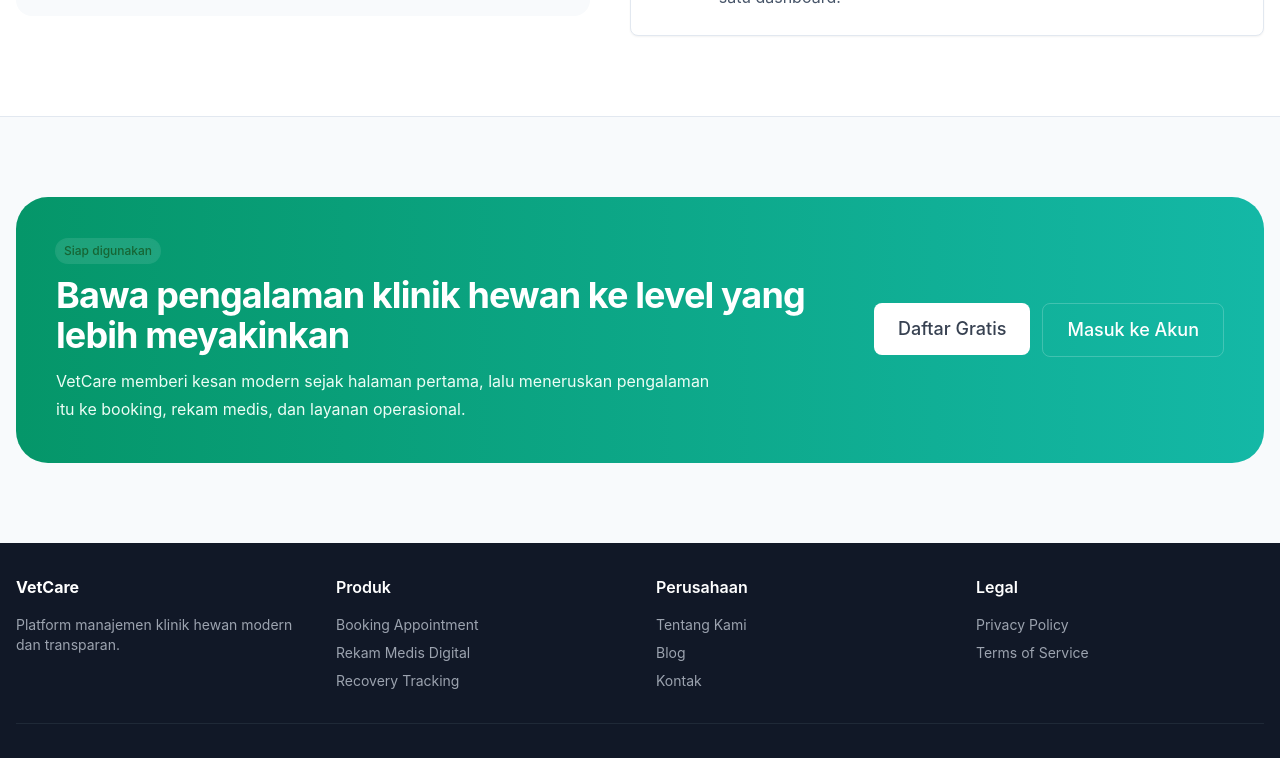
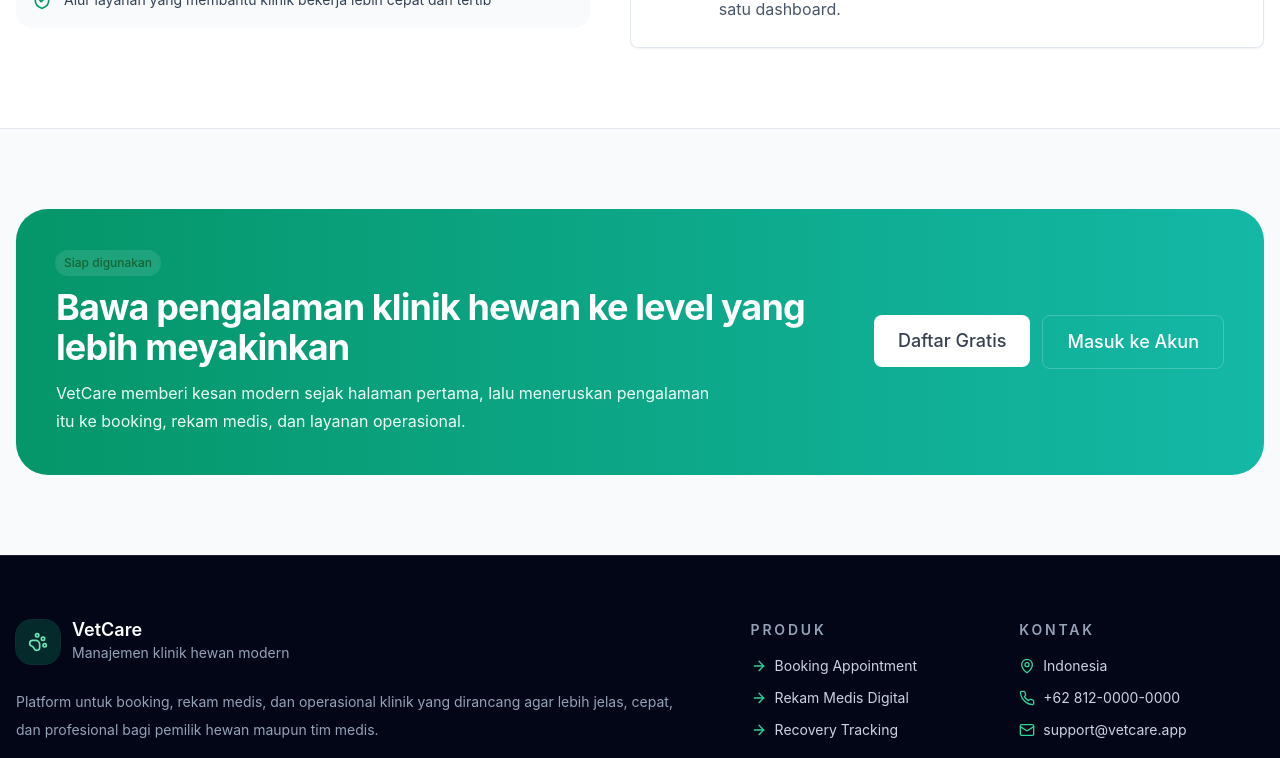
Before and after one commit to zenipara/vepet, a React (Vite) app in the folder frontend/: page / in a window 1280 px wide. Shown: the part 2000-2758 px from the top of the page. Built offline with nearby package versions, Linux system fonts and the light colour scheme; no server answers.

Commit message:
feat: enhance layout and styling of Navbar and Footer components; add 404 error page

```diff
--- a/frontend/src/app/layouts/PublicLayout.tsx
+++ b/frontend/src/app/layouts/PublicLayout.tsx
@@ -6,7 +6,7 @@
 
 export const PublicLayout: React.FC = () => {
   return (
-    <div className="flex flex-col min-h-screen">
+    <div className="flex min-h-screen flex-col bg-slate-50">
       <Navbar />
       <main className="flex-1">
         <Outlet />
--- a/frontend/src/components/layout/Footer.tsx
+++ b/frontend/src/components/layout/Footer.tsx
@@ -1,40 +1,78 @@
+import { ArrowRight, Mail, MapPin, PawPrint, Phone } from 'lucide-react'
+import { Link } from 'react-router-dom'
+import { Button } from '@/components/ui/Button'
+
 export const Footer = () => {
   return (
-    <footer className="bg-gray-900 text-white py-8">
-      <div className="max-w-7xl mx-auto px-4">
-        <div className="grid grid-cols-4 gap-8 mb-8">
+    <footer className="border-t border-white/10 bg-slate-950 text-white">
+      <div className="mx-auto max-w-7xl px-4 py-16">
+        <div className="grid gap-10 lg:grid-cols-[1.15fr_0.85fr]">
+          <div className="space-y-6">
+            <div className="flex items-center gap-3">
+              <span className="flex h-11 w-11 items-center justify-center rounded-2xl bg-emerald-500/20 text-emerald-300 ring-1 ring-emerald-400/20">
+                <PawPrint className="h-5 w-5" />
+              </span>
               <div>
-            <h3 className="font-bold mb-4">VetCare</h3>
-            <p className="text-gray-400 text-sm">
-              Platform manajemen klinik hewan modern dan transparan.
+                <p className="text-lg font-semibold leading-none">VetCare</p>
+                <p className="mt-1 text-sm text-slate-400">Manajemen klinik hewan modern</p>
+              </div>
+            </div>
+
+            <p className="max-w-2xl text-sm leading-7 text-slate-400">
+              Platform untuk booking, rekam medis, dan operasional klinik yang dirancang agar lebih
+              jelas, cepat, dan profesional bagi pemilik hewan maupun tim medis.
             </p>
+
+            <div className="grid gap-3 sm:grid-cols-3">
+              <div className="rounded-2xl border border-white/10 bg-white/5 p-4">
+                <p className="text-xs uppercase tracking-[0.2em] text-slate-500">Alamat</p>
+                <p className="mt-3 text-sm text-slate-200">Klinik digital untuk layanan hewan yang lebih rapi</p>
               </div>
+              <div className="rounded-2xl border border-white/10 bg-white/5 p-4">
+                <p className="text-xs uppercase tracking-[0.2em] text-slate-500">Telepon</p>
+                <p className="mt-3 text-sm text-slate-200">Hubungi klinik melalui dashboard layanan</p>
+              </div>
+              <div className="rounded-2xl border border-white/10 bg-white/5 p-4">
+                <p className="text-xs uppercase tracking-[0.2em] text-slate-500">Email</p>
+                <p className="mt-3 text-sm text-slate-200">support@vetcare.app</p>
+              </div>
+            </div>
+          </div>
+
+          <div className="grid gap-6 sm:grid-cols-2">
             <div>
-            <h4 className="font-semibold mb-4">Produk</h4>
-            <ul className="space-y-2 text-gray-400 text-sm">
-              <li><a href="#" className="hover:text-white">Booking Appointment</a></li>
-              <li><a href="#" className="hover:text-white">Rekam Medis Digital</a></li>
-              <li><a href="#" className="hover:text-white">Recovery Tracking</a></li>
+              <h4 className="mb-4 text-sm font-semibold uppercase tracking-[0.2em] text-slate-400">Produk</h4>
+              <ul className="space-y-3 text-sm text-slate-300">
+                <li><Link to="/register" className="flex items-center gap-2 transition-colors hover:text-white"><ArrowRight className="h-4 w-4 text-emerald-400" /> Booking Appointment</Link></li>
+                <li><Link to="/login" className="flex items-center gap-2 transition-colors hover:text-white"><ArrowRight className="h-4 w-4 text-emerald-400" /> Rekam Medis Digital</Link></li>
+                <li><a href="#" className="flex items-center gap-2 transition-colors hover:text-white"><ArrowRight className="h-4 w-4 text-emerald-400" /> Recovery Tracking</a></li>
               </ul>
             </div>
+
             <div>
-            <h4 className="font-semibold mb-4">Perusahaan</h4>
-            <ul className="space-y-2 text-gray-400 text-sm">
-              <li><a href="#" className="hover:text-white">Tentang Kami</a></li>
-              <li><a href="#" className="hover:text-white">Blog</a></li>
-              <li><a href="#" className="hover:text-white">Kontak</a></li>
-            </ul>
-          </div>
-          <div>
-            <h4 className="font-semibold mb-4">Legal</h4>
-            <ul className="space-y-2 text-gray-400 text-sm">
-              <li><a href="#" className="hover:text-white">Privacy Policy</a></li>
-              <li><a href="#" className="hover:text-white">Terms of Service</a></li>
+              <h4 className="mb-4 text-sm font-semibold uppercase tracking-[0.2em] text-slate-400">Kontak</h4>
+              <ul className="space-y-3 text-sm text-slate-300">
+                <li className="flex items-center gap-2"><MapPin className="h-4 w-4 text-emerald-400" /> Indonesia</li>
+                <li className="flex items-center gap-2"><Phone className="h-4 w-4 text-emerald-400" /> +62 812-0000-0000</li>
+                <li className="flex items-center gap-2"><Mail className="h-4 w-4 text-emerald-400" /> support@vetcare.app</li>
               </ul>
             </div>
           </div>
-        <div className="border-t border-gray-800 pt-8 text-center text-gray-400 text-sm">
-          <p>&copy; 2026 VetCare System. All rights reserved.</p>
+        </div>
+
+        <div className="mt-12 flex flex-col gap-4 border-t border-white/10 pt-6 text-sm text-slate-500 md:flex-row md:items-center md:justify-between">
+          <p>&copy; 2026 VetCare. All rights reserved.</p>
+          <div className="flex items-center gap-3">
+            <Link to="/register">
+              <Button size="sm" className="bg-emerald-600 hover:bg-emerald-700">
+                Coba Sekarang
+              </Button>
+            </Link>
+            <a href="#" className="inline-flex items-center gap-2 text-slate-400 transition-colors hover:text-white">
+              Baca kebijakan
+              <ArrowRight className="h-4 w-4" />
+            </a>
+          </div>
         </div>
       </div>
     </footer>
--- a/frontend/src/components/layout/Navbar.tsx
+++ b/frontend/src/components/layout/Navbar.tsx
@@ -2,10 +2,10 @@
 import { Button } from '@/components/ui/Button'
 import { useAuthStore } from '@/store/authStore'
 import { authService } from '@/features/auth/services/authService'
-import { LogOut, PawPrint } from 'lucide-react'
+import { LogOut, PawPrint, ShieldCheck } from 'lucide-react'
 
 export const Navbar = () => {
-  const { user, role } = useAuthStore()
+  const { user } = useAuthStore()
 
   const handleLogout = async () => {
     try {
@@ -16,30 +16,45 @@
   }
 
   return (
-    <nav className="bg-white border-b border-gray-200 sticky top-0 z-50">
-      <div className="max-w-7xl mx-auto px-4 py-4 flex items-center justify-between">
-        <Link to="/" className="flex items-center gap-2 font-bold text-xl text-emerald-600">
-          <PawPrint className="w-6 h-6" />
-          VetCare
+    <nav className="sticky top-0 z-50 border-b border-white/10 bg-slate-950/85 backdrop-blur-xl">
+      <div className="mx-auto flex max-w-7xl items-center justify-between px-4 py-4">
+        <Link to="/" className="flex items-center gap-3 text-white">
+          <span className="flex h-10 w-10 items-center justify-center rounded-2xl bg-emerald-500/20 text-emerald-300 ring-1 ring-emerald-400/20">
+            <PawPrint className="h-5 w-5" />
+          </span>
+          <span>
+            <span className="block text-lg font-semibold leading-none">VetCare</span>
+            <span className="mt-1 block text-xs text-slate-400">Modern pet clinic platform</span>
+          </span>
         </Link>
 
-        <div className="flex items-center gap-4">
+        <div className="flex items-center gap-3">
           {user ? (
             <>
-              <span className="text-sm text-gray-600">{user.email}</span>
-              <Button size="sm" variant="ghost" onClick={handleLogout}>
+              <div className="hidden items-center gap-2 rounded-full border border-white/10 bg-white/5 px-3 py-2 text-sm text-slate-200 md:flex">
+                <ShieldCheck className="h-4 w-4 text-emerald-300" />
+                <span className="max-w-48 truncate">{user.email}</span>
+              </div>
+              <Button
+                size="sm"
+                variant="ghost"
+                onClick={handleLogout}
+                className="border border-white/10 text-slate-200 hover:bg-white/10 hover:text-white"
+              >
                 <LogOut className="w-4 h-4" />
               </Button>
             </>
           ) : (
             <>
               <Link to="/login">
-                <Button variant="ghost" size="sm">
+                <Button variant="ghost" size="sm" className="border border-white/10 text-slate-200 hover:bg-white/10 hover:text-white">
                   Masuk
                 </Button>
               </Link>
               <Link to="/register">
-                <Button size="sm">Daftar</Button>
+                <Button size="sm" className="shadow-lg shadow-emerald-950/20">
+                  Daftar
+                </Button>
               </Link>
             </>
           )}
```
Also changed, not shown: frontend/public/404.html (added, +13 -0 lines). Lines whose indentation alone changed are shown as unchanged.
